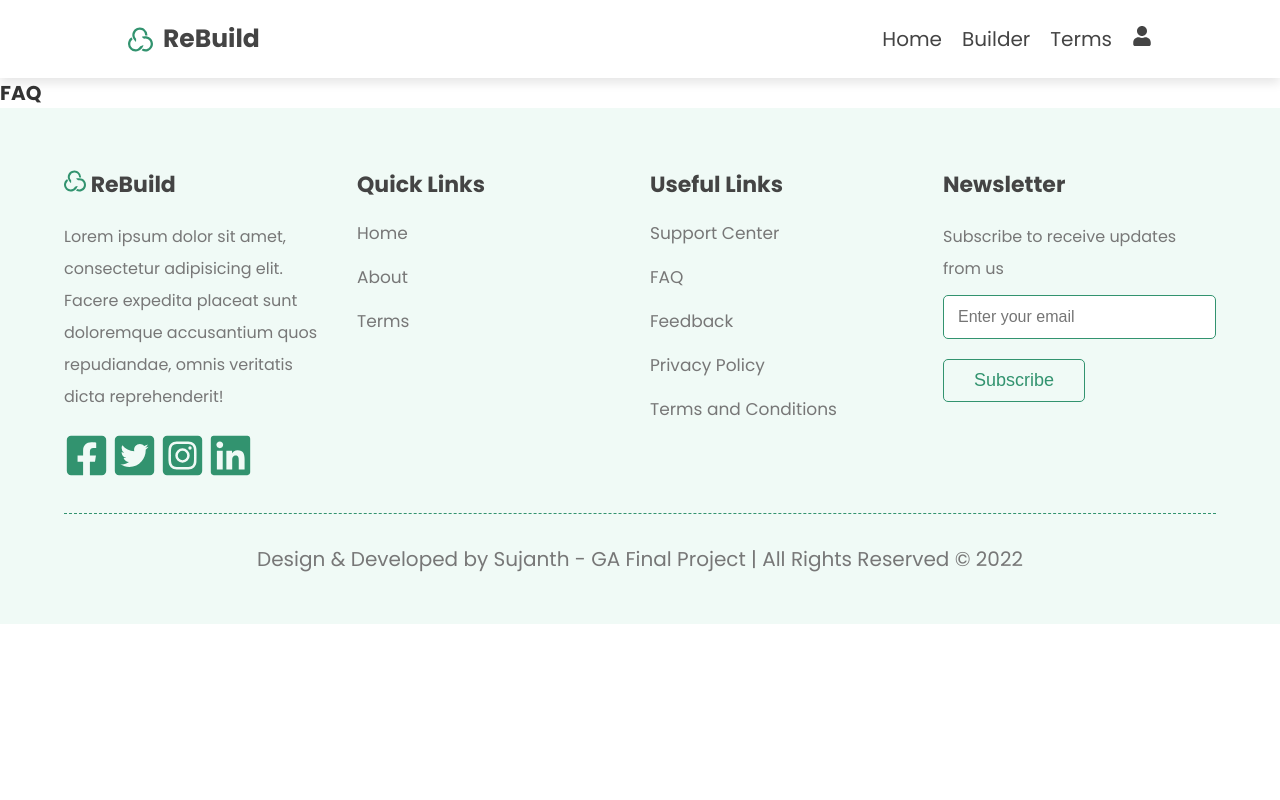
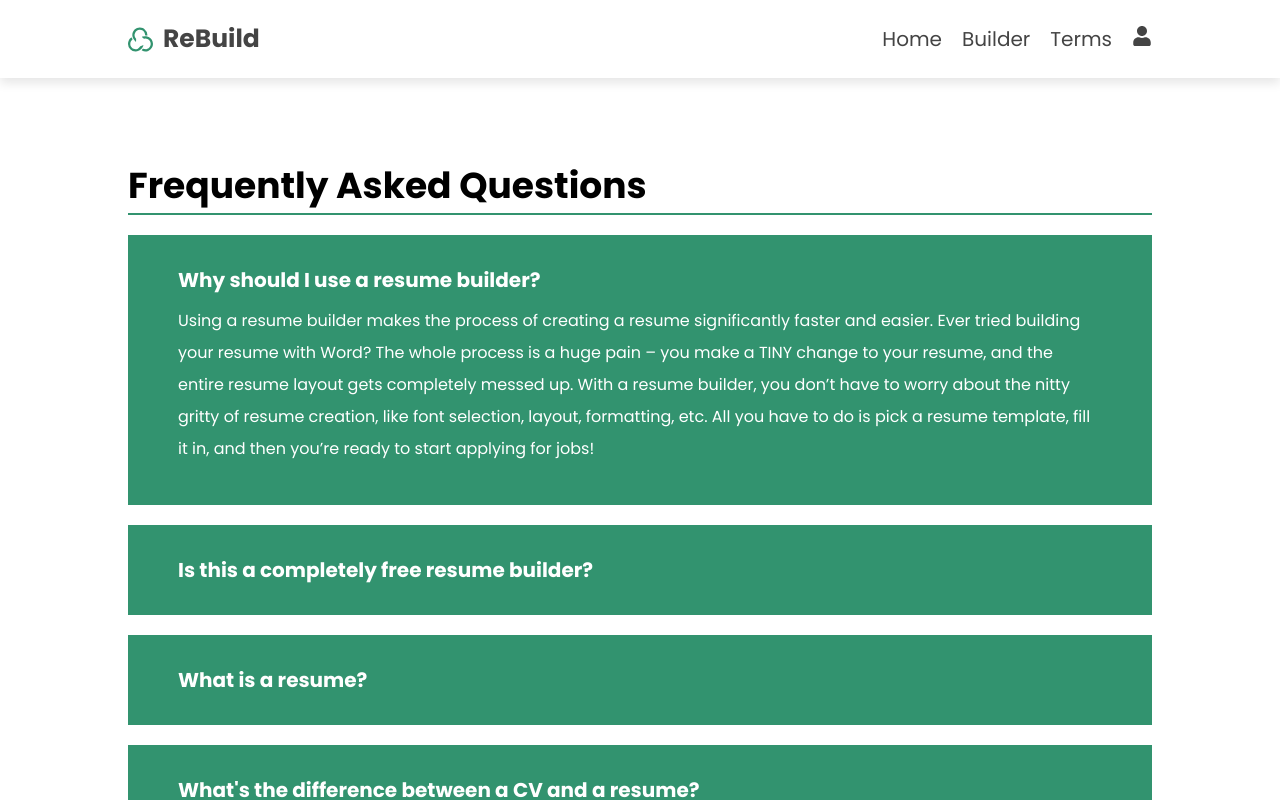
Before and after one commit to sujanth21/resume_builder, a React (Create React App) app: page /faq in a window 1280 px wide. Shown: the top 800 px of the page. Built offline with nearby package versions, Linux system fonts and the light colour scheme.

Commit message:
Added Framer motion animations to FAQ

```diff
--- a/package.json
+++ b/package.json
@@ -7,6 +7,7 @@
     "@testing-library/jest-dom": "^5.16.2",
     "@testing-library/react": "^12.1.4",
     "@testing-library/user-event": "^13.5.0",
+    "framer-motion": "^6.2.9",
     "react": "^17.0.2",
     "react-beautiful-dnd": "^13.1.0",
     "react-dom": "^17.0.2",
--- a/src/components/WhyUs/WhyUs.jsx
+++ b/src/components/WhyUs/WhyUs.jsx
@@ -18,13 +18,13 @@ const WhyUs = () => {
         <div className={styles.box}>
           <img src={FreeImg} alt='free' />
           <h3>FREE</h3>
-          <p>We are always Free</p>
+          <p>We offer only FREE services to all users around the globe.</p>
         </div>
 
         <div className={styles.box}>
           <img src={CreativeImg} alt='free' />
           <h3>Be Creative</h3>
-          <p>We are always Free</p>
+          <p>Our template is designed to satisfy employer expectations</p>
         </div>
 
         <div className={styles.box}>
@@ -36,19 +36,18 @@ const WhyUs = () => {
         <div className={styles.box}>
           <img src={HiddenFeeImg} alt='free' />
           <h3>No Hideen Fees</h3>
-          <p>We are always Free</p>
+          <p>
+            All the features in our platform are always FREE, no hidden cost
+            ever.
+          </p>
         </div>
 
         <div className={styles.box}>
           <img src={CustomizeImg} alt='free' />
-          <h3>Easy to Customize</h3>
-          <p>Easy to customize and organize by using drag and drop</p>
-        </div>
-
-        <div className={styles.box}>
-          <img src={FreeImg} alt='free' />
-          <h3>FREE</h3>
-          <p>We are always Free</p>
+          <h3>Customizable</h3>
+          <p>
+            Friendly customization and easy to organize by using drag and drop
+          </p>
         </div>
       </div>
     </section>
--- a/src/pages/FAQ.jsx
+++ b/src/pages/FAQ.jsx
@@ -1,12 +1,117 @@
-import React from "react";
+import React, { useEffect, useState } from "react";
+import { motion } from "framer-motion";
 import Footer from "../components/Footer/Footer";
 import Header from "../components/Header/Header";
 
+import styles from "./Style.module.css";
+
 const FAQ = () => {
+  const [faqs, setFaqs] = useState([
+    {
+      question: "Why should I use a resume builder?",
+      answer:
+        "Using a resume builder makes the process of creating a resume significantly faster and easier. Ever tried building your resume with Word? The whole process is a huge pain – you make a TINY change to your resume, and the entire resume layout gets completely messed up. With a resume builder, you don’t have to worry about the nitty gritty of resume creation, like font selection, layout, formatting, etc. All you have to do is pick a resume template, fill it in, and then you’re ready to start applying for jobs!",
+      open: true,
+    },
+    {
+      question: "Is this a completely free resume builder?",
+      answer:
+        "Yes, ReBuild is a 100% free resume builder. If you’re on abudget, you can use it to create your resume completely free of charge. And no, unlike some other resume builders out there, we don’t hit you with a paywall once you’ve completed your resume.",
+      open: false,
+    },
+    {
+      question: "What is a resume?",
+      answer:
+        "A resume (also known as a CV, or curriculum vitae) is a 1-2 page document that summarizes your work experience and career history. It usually includes your work history, educational background, achievements, contact information, resume summary or resume objective",
+      open: false,
+    },
+    {
+      question: "What's the difference between a CV and a resume?",
+      answer:
+        "In most countries, the words 'CV' and 'resume' are used interchangeably. In some countries, however, a resume is a document you use to apply for jobs, while a CV is mainly used by academics.",
+      open: false,
+    },
+    {
+      question: "What should a resume include?",
+      answer:
+        "The must-have contents in your resume include Work Experience, Educational Background, Contact Information, Resume sumamry or Resume Objective. The optional ones are Hobbies & Interests, Skills, Volunteering Experience",
+      open: false,
+    },
+  ]);
+
+  const toggle = (index) => {
+    setFaqs(
+      faqs.map((faq, i) => {
+        if (i === index) {
+          faq.open = !faq.open;
+        } else {
+          faq.open = false;
+        }
+
+        return faq;
+      })
+    );
+
+    console.log(faqs);
+  };
+
   return (
     <div>
       <Header />
-      <h3>FAQ</h3>
+      <div className={styles.container}>
+        <h2>Frequently Asked Questions</h2>
+
+        <div className={styles.questions}>
+          {faqs.map((faq, index) => {
+            return (
+              <motion.div
+                key={index}
+                layout
+                transition={{ layout: { duration: 1 } }}
+                className={styles.card}
+                onClick={() => toggle(index)}
+              >
+                <motion.h3 className={styles.question} layout='position'>
+                  {faq.question}
+                </motion.h3>
+                {faq.open && (
+                  <motion.div className={styles.answer}>
+                    <p>{faq.answer}</p>
+                  </motion.div>
+                )}
+              </motion.div>
+            );
+          })}
+          {/**
+          <motion.div
+            layout
+            transition={{ layout: { duration: 1 } }}
+            className={styles.card}
+            onClick={() => setToggle(!toggle)}
+          >
+            <motion.h3 className={styles.question} layout='position'>
+              Is this a completely free resume builder?
+            </motion.h3>
+
+            {toggle && (
+              <motion.div className={styles.answer}>
+                <p>
+                  Yes, ReBuild is a 100% free resume builder. If you’re on a
+                  budget, you can use it to create your resume completely free
+                  of charge. And no, unlike some other resume builders out
+                  there, we don’t hit you with a paywall once you’ve completed
+                  your resume.
+                </p>
+                <p>
+                  If you use any of our premium features, that also completely
+                  free. You're in control!
+                </p>
+              </motion.div>
+            )}
+          </motion.div>
+          */}
+        </div>
+      </div>
       <Footer />
     </div>
   );
--- a/src/pages/Style.module.css
+++ b/src/pages/Style.module.css
@@ -32,3 +32,20 @@ ul li::before {
   content: "~";
   padding-right: 1rem;
 }
+
+.card {
+  background: #32936f;
+  color: #fff;
+  padding: 3rem 5rem;
+  cursor: pointer;
+  margin: 2rem 0;
+}
+
+.card h3 {
+  color: #fff;
+}
+
+.card p {
+  padding-top: 1rem;
+  color: #fff;
+}
```
Also changed, not shown: 1 other file (tests, documents, lock files or other folders).
